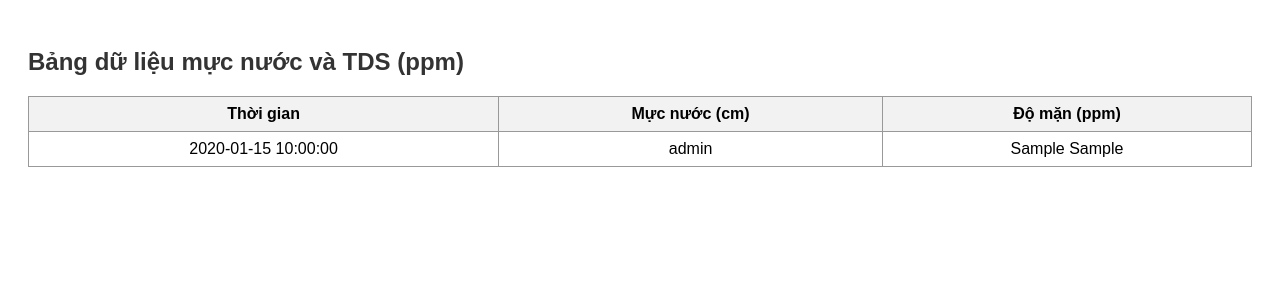
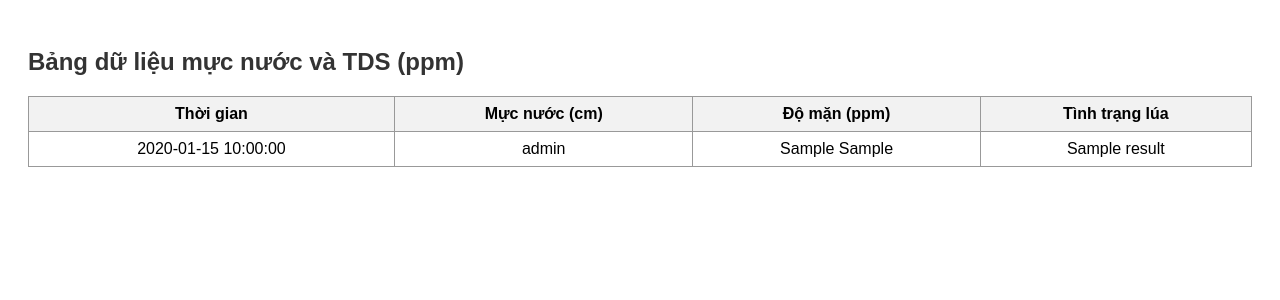
Before and after one commit to Visionluxx/iot_rice, a Python web app: template templates/index.html in a window 1280 px wide. Shown: the top 300 px of the page. Run offline with Jinja, Linux system fonts and the light colour scheme; the template is opened without the code that fills it: most values are stand-ins (such as "Sample title", 1, 10 or a date in 2020).

Commit message:
Update index.html

```diff
--- a/templates/index.html
+++ b/templates/index.html
@@ -33,12 +33,14 @@
       <th>Thời gian</th>
       <th>Mực nước (cm)</th>
       <th>Độ mặn (ppm)</th>
+      <th>Tình trạng lúa</th>
     </tr>
     {% for item in data %}
     <tr>
       <td>{{ item.timestamp }}</td>
       <td>{{ item.water_level_cm }}</td>
       <td>{{ item.tds_ppm }} {{item.water_tds}}</td>
+      <td>{{item.result}}</td>
     </tr>
     {% endfor %}
   </table>
```
